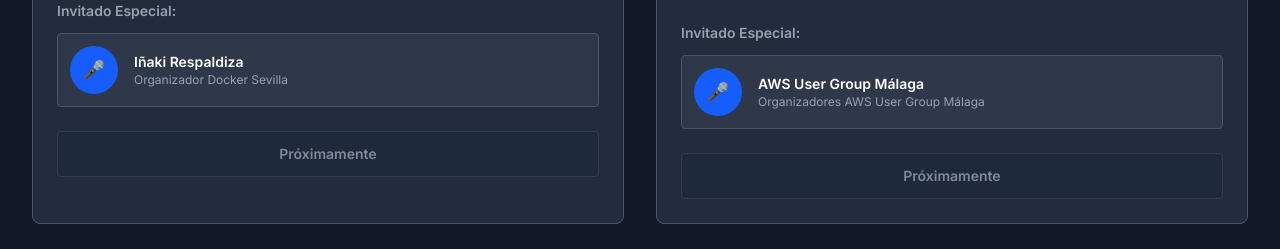
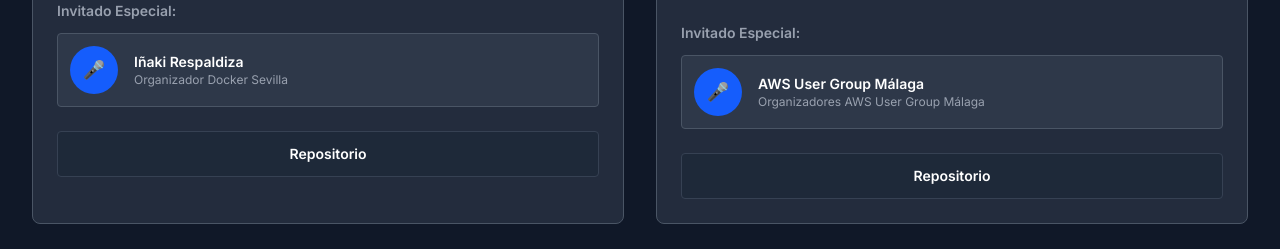
Before and after one commit to JavierStark/CursoDevopsCloud, a Next.js app: page / in a window 1280 px wide. Shown: the part 2180-2429 px from the top of the page. Built offline with nearby package versions, Linux system fonts and the light colour scheme.

Commit message:
fix: update ModuleCard to link to the module repository and change repository URL in data

```diff
--- a/src/components/ModuleCard.tsx
+++ b/src/components/ModuleCard.tsx
@@ -39,12 +39,14 @@
           </div>
         )}
 
-        <span
-          className="inline-block w-full px-6 py-3 rounded font-semibold text-center text-sm bg-gray-800 text-gray-400 border border-gray-700 cursor-not-allowed opacity-80"
-          aria-disabled="true"
+        <a
+          href={module.repositoryUrl}
+          target="_blank"
+          rel="noreferrer"
+          className="inline-block w-full px-6 py-3 rounded font-semibold text-center text-sm bg-gray-800 text-white border border-gray-700 hover:border-blue-500 hover:bg-blue-600 transition-colors"
         >
-          Próximamente
-        </span>
+          Repositorio
+        </a>
       </div>
     </div>
   );
--- a/src/data/modules.ts
+++ b/src/data/modules.ts
@@ -22,7 +22,7 @@
     description:
       'Esta sesión inicial sienta las bases del curso explicando la diferencia entre aislamiento de procesos y virtualización tradicional. Tras una breve introducción a la arquitectura de Docker, nos centraremos en el dominio de la interfaz de línea de comandos (CLI) y el uso de Docker Desktop. Como paso fundamental antes de cualquier automatización, dedicaremos un bloque específico a enseñar cómo configurar Dockerfiles desde cero, analizando la selección de imágenes base, la gestión de capas y las buenas prácticas de seguridad. Finalmente, introduciremos Docker Compose para la orquestación de servicios locales, donde los alumnos deberán aplicar lo aprendido para dockerizar una aplicación real a partir de un repositorio de código que nosotros les facilitaremos.',
     technologies: ['Docker', 'CLI', 'Docker Desktop', 'Docker Compose'],
-    repositoryUrl: 'https://github.com/javierTorrebloCortez/modulo-1-docker',
+    repositoryUrl: 'https://github.com/JavierStark/CursoDevOpsCloud_Docker',
     speakers: [
       {
         name: 'Iñaki Respaldiza',
```
